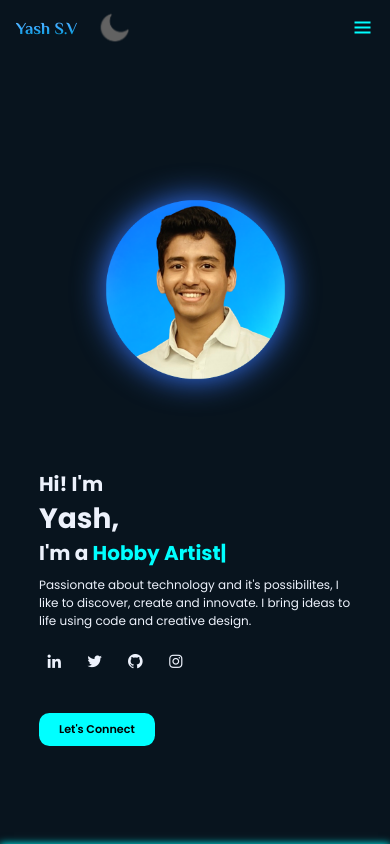
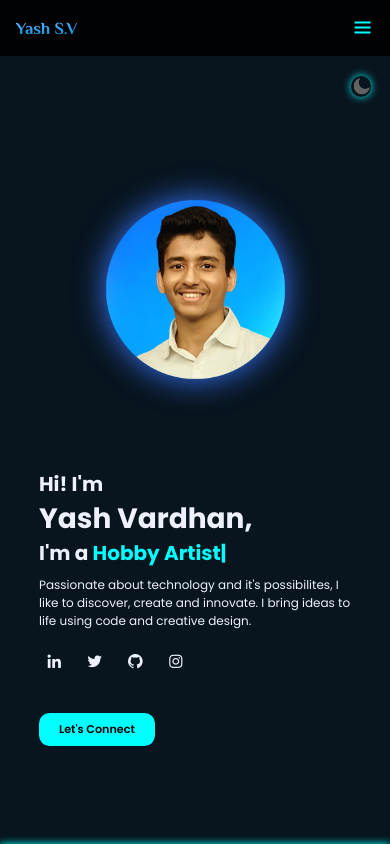
Before and after one commit to yash-git703/Portfolio-website, a plain HTML site: page index.html in a window 390 px wide. Shown: the top 844 px of the page. Drawn offline with nearby package versions, Linux system fonts and the light colour scheme.

Commit message:
re-adjust

```diff
--- a/index.html
+++ b/index.html
@@ -29,7 +29,7 @@
       <section class="home" id="home">
         <div class="home-bio">
             <h3>Hi! I'm</h3>
-            <h1>Yash,</h1>
+            <h1>Yash Vardhan,</h1>
             <h3>I'm a <span class="animated-text">Web Developer</span></h3>
             <p>Passionate about technology and it's possibilites, I like to discover, create and innovate.
                 I bring ideas to life using code and creative design.</p>
@@ -44,6 +44,7 @@
     </div>
         <div class="profile-pic">
             <img src="./myself.png" alt="">
+
             </div>
 
       </section>
@@ -151,7 +152,7 @@
                 <div class="social-links">
                     <span class="second-text">Connect with me:</span>
                     <ul class="social">
-                        <li><a href="#"><i class='bx bxl-linkedin'></i></a></li>
+                        <li><a href="https://www.linkedin.com/in/thisisyashvardhan/"><i class='bx bxl-linkedin'></i></a></li>
                         <li><a href="#"><i class='bx bxl-gmail'></i></i></a></li>
                         <li><a href="#"><i class='bx bxl-instagram' ></i></i></a></li>
                     </ul>
@@ -177,13 +178,14 @@
             <label for="">Message</label>
       </div>
       <input name="submit" type="submit" class="button"   value="Submit">
-                  </div>
+    </div>
                  </form>
             </div>
         </div>
     </div>
 </form>
 </section>
+
 <!-- Footer Section -->
  <footer class="footer">
     <hr>
--- a/style.css
+++ b/style.css
@@ -9,6 +9,7 @@
     text-decoration: none;
     box-sizing: border-box;
     scroll-behavior: smooth;
+
    }
    .header img{
     width: 35px;
@@ -32,8 +33,8 @@
   --primary-color:#fff;
   --secondary-color:#08141E;
   /* --ternary-color:aqua; */
-  --ternary-color:rgb(117, 29, 117);
-  --four-color:rgb(94, 17, 94);
+  --ternary-color:rgb(136, 63, 136);
+  --four-color:rgb(137, 96, 137);
 }
 
 a{
@@ -42,8 +43,8 @@ a{
 }
 
 html{
-    /* font-size: 62.5%; */
-     /* overflow-x: hidden; */
+    font-size: 62.5%;
+      overflow-x: hidden;
 }
 
 body{
@@ -54,7 +55,7 @@ body{
 
 /* Header section */
 .header{
-    /* background: rgb(0,0,0,0.9); */
+    background: rgb(0,0,0,0.9);
     /* background: var(--primary-color); */
     position: fixed;
     top: 0;
@@ -327,7 +328,7 @@ body{
     .heading{
       font-size: 3.3rem;
       text-align: center;
-      margin: 4rem ;
+      margin-bottom: 5rem ;
       /* color: whitesmoke; */
       color: var(--secondary-color);
     }
@@ -336,6 +337,7 @@ body{
       align-items: center;
       justify-content: center;
       gap: 3rem;
+      /* margin-bottom: 10rem; */
     }
 
     .about-text p{
@@ -416,6 +418,13 @@ body{
 }
 #icon{
 color: wheat;
+width: 3%;
+left: 50%;
+margin-top: 10%;
+margin-left: 45%;
+border-radius:50%;
+box-shadow: 0 0 1rem var(--ternary-color);
+/* margin-bottom: 50%; */
 }
 
 .project-card{
@@ -469,17 +478,19 @@ box-shadow: 0 0 1rem var(--ternary-color);
 }
 
 .item{
-  width: 100%;
+   width: 100%;
   height: 550px;
   max-width: 820px;
-  background-color: whitesmoke;
+  /* background-color: whitesmoke; */
   border-radius: 20px;
-  box-shadow: 0 0 7px 7px var(--ternary-color);
+  box-shadow: 0 0 7px 7px  var(--ternary-color);
   overflow: hidden;
   grid-template-columns: repeat(2,1fr);
 
-  display: grid;
+   display: grid;
   z-index: 0;
+
+  /* padding: 20px;  */
 }
 
 .submit-form{
@@ -504,10 +515,12 @@ box-shadow: 0 0 1rem var(--ternary-color);
 .second-text{
   padding-left: 20px;
   font-weight: 500;
+
 }
 .social{
   display: flex;
   list-style: none;
+
 }
 
 ul li{
@@ -520,11 +533,11 @@ ul li{
   padding: 5px;
   border-radius: 5px;
   transition: .3s;
-  color: whitesmoke;
+  color:#08141E;
 }
 .social i:hover{
   background-color: whitesmoke;
-  color: aqua;
+  color: rgb(59, 55, 144);
 }
 .third-text{
   font-size: 25px;
@@ -615,7 +628,8 @@ textarea {
 
 @media(max-width:757px){
   .item{
-    grid-template-columns: 1fr;
+    grid-template-columns: repeat(1,1fr);
+
   }
   .contact2{
     display: none;
@@ -646,6 +660,9 @@ textarea {
 @media(max-width:480px){
   .item{
     grid-template-columns: 1fr;
+    width: 100%;
+    margin-top: 0;
+
   }
   .contact2{
     display: none;
@@ -677,6 +694,16 @@ textarea {
   .home img{
     width:40vw;
   }
+  #icon{
+    color: wheat;
+    width: 5%;
+    left: 40%;
+    margin-top: 20%;
+    margin-left: 45%;
+    border-radius:50%;
+    box-shadow: 0 0 1rem var(--ternary-color);
+    /* margin-bottom: 50%; */
+    }
 }
 @media(max-width:767px){
   #menu-btn{
@@ -751,6 +778,17 @@ textarea {
     .skill-items{
       grid-template-columns: repeat(2,fr);
     }
+    #icon{
+      color: wheat;
+      width: 5%;
+      left: 40%;
+      margin-top: 30%;
+      margin-left: 50%;
+      border-radius:50%;
+      box-shadow: 0 0 1rem var(--ternary-color);
+      /* margin-bottom: 50%; */
+      }
+
 }
 @media(max-width:620px){
   .skill-items{
@@ -774,6 +812,7 @@ hr{
   margin: 1rem;
   border-bottom: thin solid whitesmoke;
 }
+
 @media(max-width:450px){
 html{
   font-size: 50%;
```
